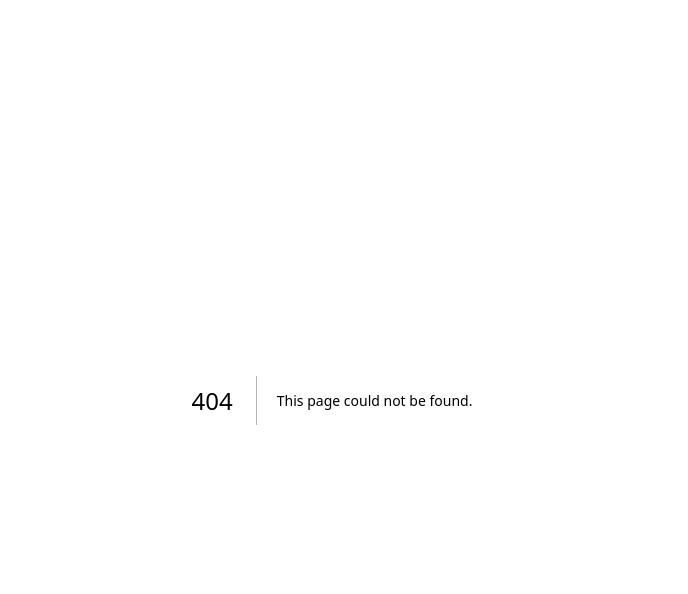
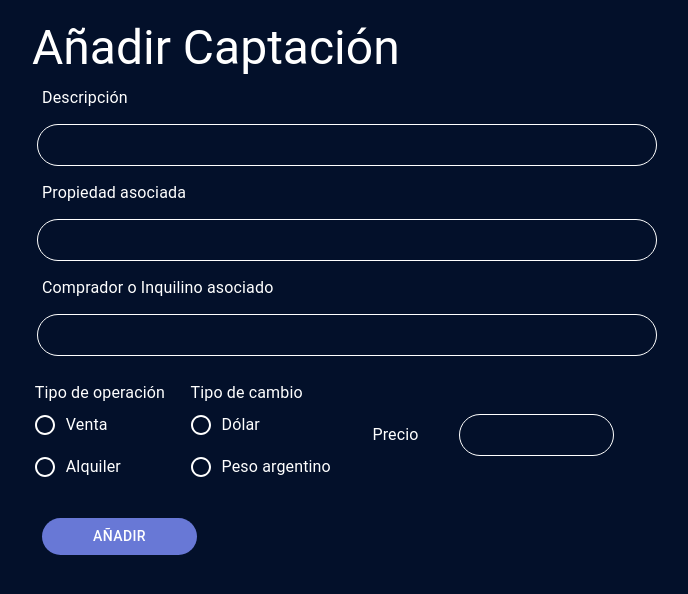
Before and after one commit to Tomas13d/CRM-RealState, a Next.js app in the folder front/: page /acquisitions/create in a window 1280 px wide. Before the commit this address had no page. Shown: the top 594 px of the page, without its empty margins (308-996 px from the left). Built offline with nearby package versions, Linux system fonts and the light colour scheme.

Commit message:
create form

```diff
--- /dev/null
+++ b/front/src/app/acquisitions/create/page.tsx
@@ -0,0 +1,238 @@
+"use client";
+
+import React, { useState } from "react";
+import {
+  Box,
+  Typography,
+  Button,
+  FormControl,
+  InputLabel,
+  Input,
+  RadioGroup,
+  FormLabel,
+  FormControlLabel,
+  Radio,
+} from "@mui/material";
+
+const page = () => {
+  const inputStyle = {
+    color: "white",
+    border: "1px solid white",
+    borderRadius: "25px",
+    padding: "4px 15px",
+    margin: "15px",
+    width: "100%",
+  };
+
+  const [newAcquisition, setNewAcquisition] = useState({
+    description: "",
+    estate: "",
+    // estateCategory: "",
+    // address: "",
+    // rooms: 0,
+    buyerOrTenant: "",
+    transactionType: "",
+    transactionCurrency: "",
+    transactionPrice: "",
+  });
+  console.log(newAcquisition);
+  const handleInput = (e: any) => {
+    setNewAcquisition({ ...newAcquisition, [e.target.name]: e.target.value });
+  };
+  return (
+    <Box display={"flex"} justifyContent={"center"} alignItems={"center"}>
+      <Box
+        width={"50%"}
+        flexDirection={"column"}
+        padding={"10px"}
+        display={"flex"}
+        minHeight={"100vh"}
+      >
+        <Typography variant="h3" sx={{ color: "white", margin: "10px" }}>
+          Añadir Captación
+        </Typography>
+        <form onSubmit={() => {}}>
+          <InputLabel
+            htmlFor="description"
+            sx={{ color: "white", paddingLeft: "20px" }}
+          >
+            Descripción
+          </InputLabel>
+          <Input
+            onChange={handleInput}
+            value={newAcquisition.description}
+            name="description"
+            sx={inputStyle}
+            disableUnderline={true}
+          />
+
+          <InputLabel
+            htmlFor="estate"
+            sx={{ color: "white", paddingLeft: "20px" }}
+          >
+            Propiedad asociada
+          </InputLabel>
+          <Input
+            onChange={handleInput}
+            value={newAcquisition.estate}
+            type="text"
+            name="estate"
+            sx={inputStyle}
+            disableUnderline={true}
+          />
+
+          <InputLabel
+            htmlFor="buyerOrTenant"
+            sx={{ color: "white", paddingLeft: "20px" }}
+          >
+            Comprador o Inquilino asociado
+          </InputLabel>
+          <Input
+            onChange={handleInput}
+            value={newAcquisition.buyerOrTenant}
+            type="text"
+            name="buyerOrTenant"
+            sx={inputStyle}
+            disableUnderline={true}
+          />
+
+          {/* <InputLabel htmlFor="estateCategory" sx={{ color: "white" }}>
+            Tipología
+          </InputLabel>
+          <Input
+            onChange={handleInput}
+            value={newAcquisition.estateCategory}
+            type="text"
+            name="estateCategory"
+            sx={inputStyle}
+            disableUnderline={true}
+          />
+
+          <InputLabel htmlFor="address" sx={{ color: "white" }}>
+            Dirección
+          </InputLabel>
+          <Input
+            onChange={handleInput}
+            value={newAcquisition.address}
+            type="text"
+            name="address"
+            sx={inputStyle}
+            disableUnderline={true}
+          />
+
+          <InputLabel htmlFor="rooms" sx={{ color: "white" }}>
+            Ambientes
+          </InputLabel>
+          <Input
+            onChange={handleInput}
+            value={newAcquisition.rooms}
+            type="number"
+            name="rooms"
+            sx={inputStyle}
+            disableUnderline={true}
+          /> */}
+          <Box
+            display={"flex"}
+            flexDirection={"row"}
+            alignItems={"center"}
+            justifyContent={"space-around"}
+            margin={"10px 0px"}
+          >
+            <FormControl sx={{ color: "white" }}>
+              <FormLabel id="transactionType" sx={{ color: "white" }}>
+                Tipo de operación
+              </FormLabel>
+              <RadioGroup>
+                <FormControlLabel
+                  value="sale"
+                  name="transactionType"
+                  onClick={handleInput}
+                  control={
+                    <Radio
+                      sx={{
+                        color: "white",
+                      }}
+                    />
+                  }
+                  label="Venta"
+                />
+                <FormControlLabel
+                  value="rent"
+                  name="transactionType"
+                  onClick={handleInput}
+                  control={
+                    <Radio
+                      sx={{
+                        color: "white",
+                      }}
+                    />
+                  }
+                  label="Alquiler"
+                />
+              </RadioGroup>
+            </FormControl>
+            <FormControl sx={{ color: "white" }}>
+              <FormLabel id="currency" sx={{ color: "white" }}>
+                Tipo de cambio
+              </FormLabel>
+              <RadioGroup>
+                <FormControlLabel
+                  onClick={handleInput}
+                  value="USD"
+                  name="currency"
+                  control={
+                    <Radio
+                      sx={{
+                        color: "white",
+                      }}
+                    />
+                  }
+                  label="Dólar"
+                />
+                <FormControlLabel
+                  value="ARS"
+                  name="currency"
+                  onClick={handleInput}
+                  control={
+                    <Radio
+                      sx={{
+                        color: "white",
+                      }}
+                    />
+                  }
+                  label="Peso argentino"
+                />
+              </RadioGroup>
+            </FormControl>
+            <InputLabel htmlFor="transactionPrice" sx={{ color: "white" }}>
+              Precio
+            </InputLabel>
+            <Input
+              onChange={handleInput}
+              value={newAcquisition.transactionPrice}
+              type="text"
+              name="transactionPrice"
+              sx={{ ...inputStyle, width: "25%" }}
+              disableUnderline={true}
+            />
+          </Box>
+
+          <Button
+            type="submit"
+            sx={{
+              color: "white",
+              background: "#6878d6",
+              borderRadius: "25px",
+              width: "25%",
+              margin: "20px 20px",
+            }}
+          >
+            Añadir
+          </Button>
+        </form>
+      </Box>
+    </Box>
+  );
+};
+
+export default page;
```
